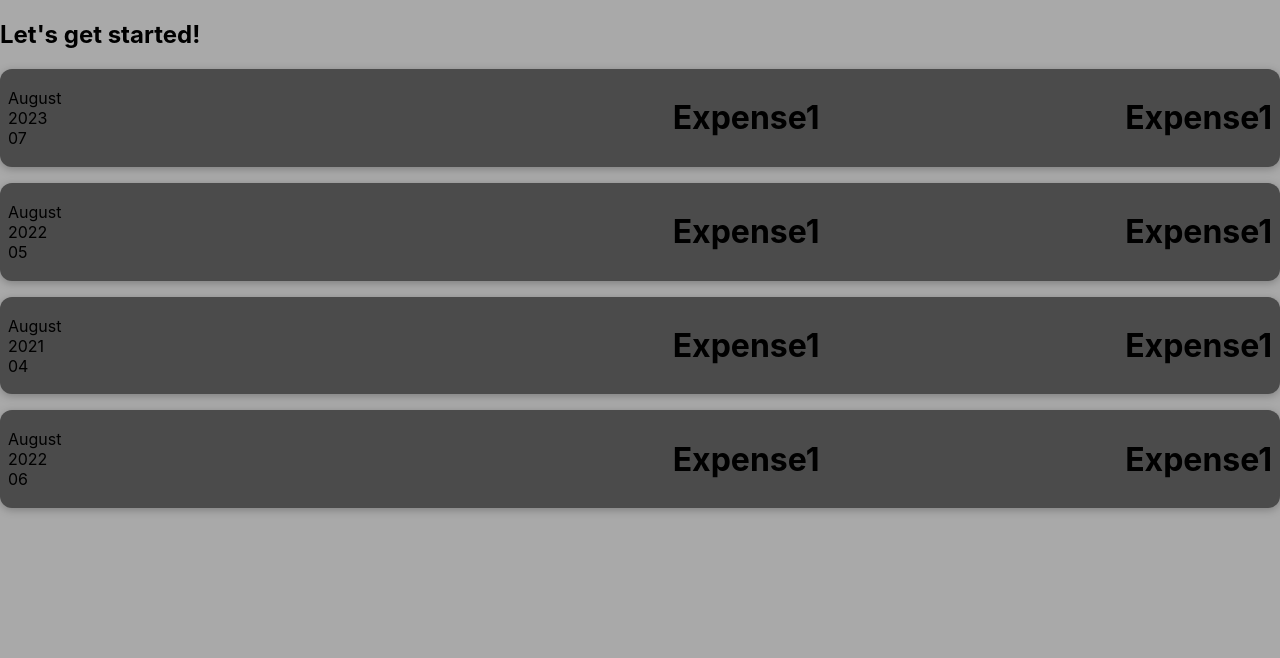
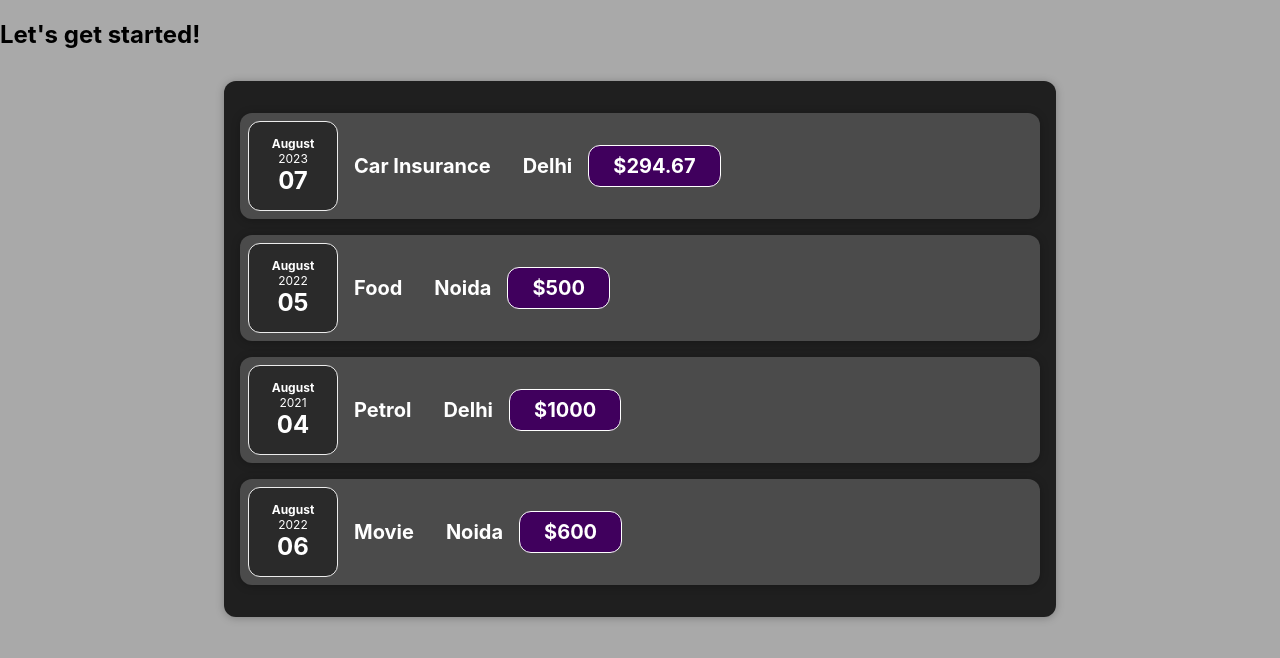
Before and after one commit to roshani2022/AdvanceReact, a React (Create React App) app: page / in a window 1280 px wide. Shown: the top 658 px of the page. Built offline with nearby package versions, Linux system fonts and the light colour scheme.

Commit message:
task12startreact

```diff
--- a/src/App.js
+++ b/src/App.js
@@ -1,8 +1,11 @@
 //import logo from './logo.svg';
-//import './App.css';
-import ExpenseItem  from './components/ExpenseItem.js';
+import React from 'react';
+import './App.css';
+import ExpenseItem  from './components/expenses/ExpenseItem.js';
+import Card from './components/UI/Card.js';
 
-function App() {
+
+const App = () => {
   const expense = [
     {title:'Car Insurance',locationOfExpenditure:'Delhi',amount:294.67,date:new Date(2023,7,7)},
     {title:'Food',locationOfExpenditure:'Noida',amount:500, date:new Date(2022,7,5)},
@@ -11,13 +14,17 @@
 
 ];
   return (
-    <div>
+    <Card>
        <h2> Let's get started! </h2>
+       <div class = "expenses">
        {expense.map((item)=>{
-        return  <ExpenseItem title={item.title} location = {item.locationOfExpenditure} amount = {item.amount} date = {item.date}
-         />
-       })}
-    </div>
+         return  <ExpenseItem title={item.title} location = {item.locationOfExpenditure} amount = {item.amount} date = {item.date}
+          />
+        })}
+       </div>
+
+
+    </Card>
   );
 }
 
--- a/src/components/ExpenseDate.js
+++ /dev/null
@@ -1,14 +0,0 @@
-function ExpenseDate(props){
-    const month = props.date.toLocaleString('en-US',{month:'long'});
-    const day = props.date.toLocaleString('en-US',{day:'2-digit'});
-    const year = props.date.getFullYear()
-
-    return (
-        <div>
-        <div>{month}</div>
-        <div>{year}</div>
-        <div>{day}</div>
-        </div>
-    );
-}
-export default ExpenseDate;
--- a/src/components/ExpenseDetail.js
+++ /dev/null
@@ -1,11 +0,0 @@
-import './ExpenseItem.css'
-function ExpenseDetail(props){
-    return (
-        <div>
-        <h2>{props.title}</h2>
-        <h2>{props.location}</h2>
-        <div className="Expense-item_price">${props.amount}</div>
-        </div>
-    );
-}
-export default ExpenseDetail;
--- a/src/components/ExpenseItem.css
+++ /dev/null
@@ -1,66 +0,0 @@
-.Expense-item{
-    display:flex;
-    justify-content:space-between;
-    align-items: center;
-    box-shadow: 0 2px 8px rgba(0,0,0,0.25);
-    padding: 0.5rem;
-    margin: 1rem 0;
-    border-radius: 12px;
-    background-color: #4b4b4b;
-}
-
-.Expense-item_description{
-    display:inline-flex;
-    flex-direction: row;
-    gap: 1rem;
-    align-items: flex-end;
-    flex-flow: row-reverse;
-    justify-content: flex-start;
-    flex: 1;
-}
-
-.Expense-item h2{
-    color: #3a3a3a;
-    font-size: 1rem;
-    flex: 1;
-    flex-direction: row;
-    margin: 2rem;
-    color: pink;
-    display:inline-flex;
-
-}
-
-.Expense-item_price{
-    font-size: 1rem;
-    font-weight: bold;
-    color: white;
-    background-color: #40005d;
-    border: 1px solid white;
-    padding: 0.5rem;
-    border-radius: 12px;
-    display: inline-flex;
-    justify-content: flex-end;
-}
-
-@media (min-width: 580px) {
-    .Expense-item_description{
-        flex-direction: row;
-        align-items: center;
-        justify-content: flex-start;
-        flex:1;
-
-    }
-
-    .Expense-item_description h2 {
-        font-size: 1.25rem;
-    }
-
-    .Expense-item_price{
-        font-size: 1.25rem;
-        padding: 0.5rem 1.5rem;
-       float: inline-end;
-    }
-    .Expense-item{
-        flex-direction: row;
-    }
-}
--- a/src/components/ExpenseItem.js
+++ /dev/null
@@ -1,32 +0,0 @@
-import React from 'react';
-import ExpenseDetail from './ExpenseDetail';
-import ExpenseDate from './ExpenseDate';
-import './ExpenseItem.css';
-
-function ExpenseItem(props) {
-  return React.createElement(
-    'div',{className:'Expense-item'},
-    React.createElement(ExpenseDate,{date:props.date}),
-    React.createElement('div',{}),
-    React.createElement('h1',{},'Expense1'),
-    React.createElement('h1',{},'Expense1'),
-  );
-
-  // return React.createElement(
-  //   'div',{className:'Expense-item'},
-  //   React.createElement(ExpenseDate,{date:props.date}),
-  //   React.createElement('div',{className:'Expense-item_description'}),
-  //   React.createElement(ExpenseDetail,{amount:props.amount, location:props.location , title:props.title})
-  // );
-
-  // return (
-  //   <div className="Expense-item">
-  //     <ExpenseDate date= {props.date}/>
-  //     <div className="Expense-item_description">
-  //     <ExpenseDetail amount={props.amount}  location={props.location}   title={props.title} />
-
-  //     </div>
-  //   </div>
-  // );
-}
-export default ExpenseItem;
--- /dev/null
+++ b/src/components/UI/Card.css
@@ -0,0 +1,4 @@
+.card{
+    border-radius: 12px;
+    box-shadow: 0 1px 8px rgba(0,0,0,0.25);
+}
--- /dev/null
+++ b/src/components/UI/Card.js
@@ -0,0 +1,7 @@
+import React from 'react';
+import './Card.css'
+const  Card = (props) => {
+    const classes = 'card' + props.className;
+    return <div className={classes}>{props.children}</div>
+};
+export default Card;
--- /dev/null
+++ b/src/components/expenses/ExpenseDate.css
@@ -0,0 +1,26 @@
+.expense-date{
+    display: flex;
+    flex-direction: column;
+    width: 5.5rem;
+    height: 5.5rem;
+    border: 1px solid #ececec;
+    background-color: #2a2a2a;
+    color: white;
+    border-radius: 12px;
+    align-items: center;
+    justify-content: center;
+}
+
+.expense-date__month{
+    font-size: 0.75rem;
+    font-weight: bold;
+}
+
+.expense-date__year {
+    font-size: 0.75rem;
+  }
+
+  .expense-date__day {
+    font-size: 1.5rem;
+    font-weight: bold;
+  }
--- /dev/null
+++ b/src/components/expenses/ExpenseDate.js
@@ -0,0 +1,16 @@
+import React from 'react';
+import './ExpenseDate.css'
+const ExpenseDate = (props) => {
+    const month = props.date.toLocaleString('en-US',{month:'long'});
+    const day = props.date.toLocaleString('en-US',{day:'2-digit'});
+    const year = props.date.getFullYear()
+
+    return (
+        <div className="expense-date">
+        <div className="expense-date__month">{month}</div>
+        <div className="expense-date__year">{year}</div>
+        <div className="expense-date__day">{day}</div>
+        </div>
+    );
+}
+export default ExpenseDate;
--- /dev/null
+++ b/src/components/expenses/ExpenseDetail.js
@@ -0,0 +1,15 @@
+import React from 'react';
+import Card from '../UI/Card';
+import './ExpenseItem.css';
+const ExpenseDetail = (props) =>{
+    return (
+      <Card>
+       < div className="expense-detail">
+        <h2>{props.title}</h2>
+        <h2>{props.location}</h2>
+        <div className="expense-item__price">${props.amount}</div>
+      </div>
+      </Card>
+    );
+}
+export default ExpenseDetail;
--- /dev/null
+++ b/src/components/expenses/ExpenseItem.css
@@ -0,0 +1,73 @@
+.expenses{
+  padding: 1rem;
+  margin: 2rem auto;
+  width: 50rem;
+  max-width: 95%;
+  background-color: rgb(31,31,31);
+  border-radius: 12px;
+  box-shadow: 0 1px 8px rgba(0,0,0,0.25);
+
+}
+.expense-item {
+    display: flex;
+    justify-content: space-between;
+    align-items: center;
+    padding: 0.5rem;
+    margin: 1rem 0;
+    background-color: #4b4b4b;
+    border-radius: 12px;
+    box-shadow: 0 1px 8px rgba(0,0,0,0.25);
+    margin-left: auto;
+  }
+
+  .expense-item__description {
+    display: flex;
+    flex-direction: column;
+    align-items: flex-end;
+    justify-content: flex-start;
+    gap: 1rem;
+    flex-flow: column-reverse;
+    flex: 1;
+
+  }
+
+  .expense-detail h2 {
+    color: #3a3a3a;
+    font-size: 1rem;
+    flex: 1;
+    margin: 0 1rem;
+    color: white;
+    display: inline-flex;
+
+  }
+
+  .expense-item__price {
+    font-size: 1rem;
+    font-weight: bold;
+    color: white;
+    background-color: #40005d;
+    border: 1px solid white;
+    padding: 0.5rem;
+    border-radius: 12px;
+    display: inline-flex;
+
+  }
+
+  @media (min-width: 580px) {
+    .expense-item__description {
+      flex-direction: row;
+      align-items: center;
+      justify-content: flex-start;
+      flex: 1;
+    }
+
+    .expense-item__description h2 {
+      font-size: 1.25rem;
+    }
+
+    .expense-item__price {
+      font-size: 1.25rem;
+      padding: 0.5rem 1.5rem;
+      align-items: flex-end;
+    }
+  }
--- /dev/null
+++ b/src/components/expenses/ExpenseItem.js
@@ -0,0 +1,32 @@
+import React from 'react';
+import ExpenseDetail from './ExpenseDetail';
+import ExpenseDate from './ExpenseDate';
+import './ExpenseItem.css';
+//import Card from './Card';
+const  ExpenseItem = (props) => {
+  // return React.createElement(
+  //   'div',{className:'Expense-item'},
+  //   React.createElement(ExpenseDate,{date:props.date}),
+  //   React.createElement('div',{}),
+  //   React.createElement('h1',{},'Expense1'),
+  //   React.createElement('h1',{},'Expense1'),
+  // );
+
+  // return React.createElement(
+  //   'div',{className:'Expense-item'},
+  //   React.createElement(ExpenseDate,{date:props.date}),
+  //   React.createElement('div',{className:'Expense-item_description'}),
+  //   React.createElement(ExpenseDetail,{amount:props.amount, location:props.location , title:props.title})
+  // );
+
+  return (
+    <div className="expense-item">
+      <ExpenseDate date= {props.date}/>
+      <div className="expense-item__description">
+      <ExpenseDetail amount={props.amount}  location={props.location}   title={props.title} />
+
+      </div>
+    </div>
+  );
+}
+export default ExpenseItem;
```
